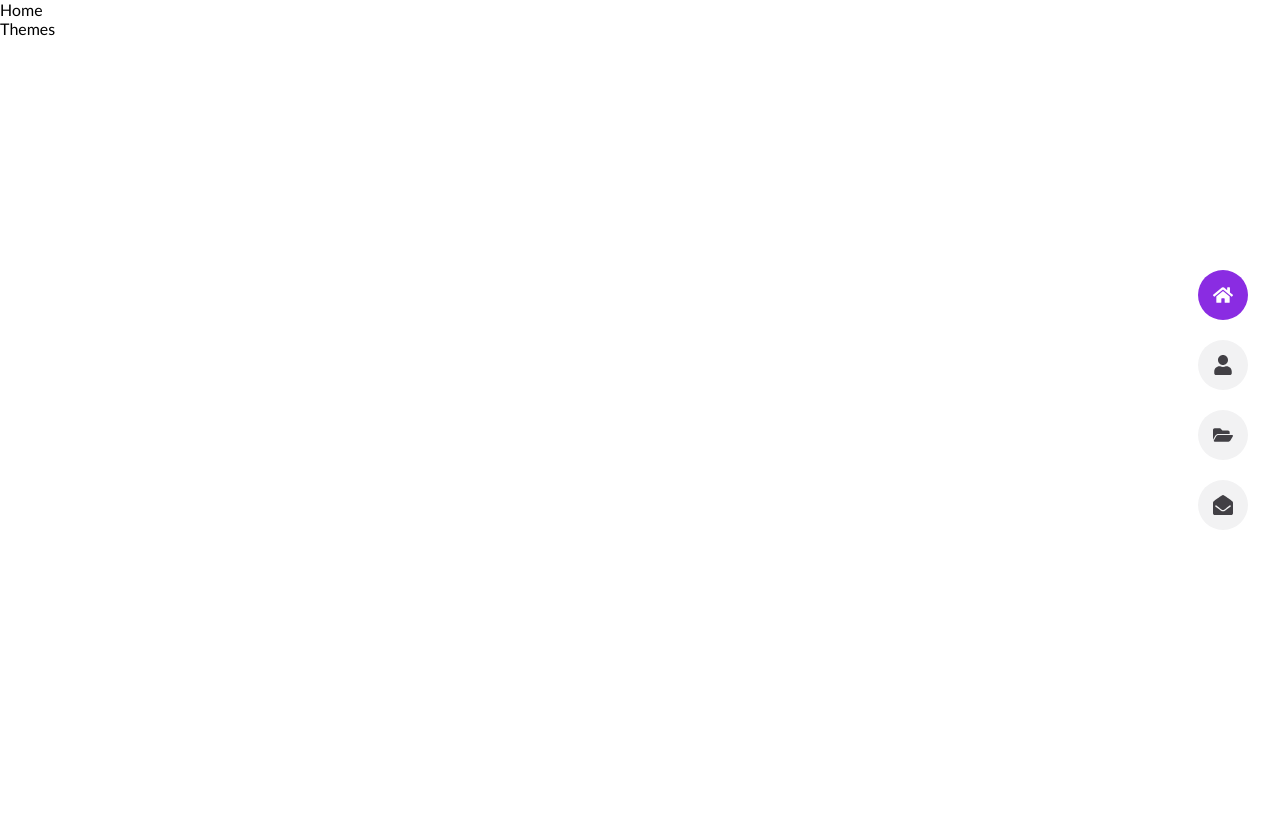
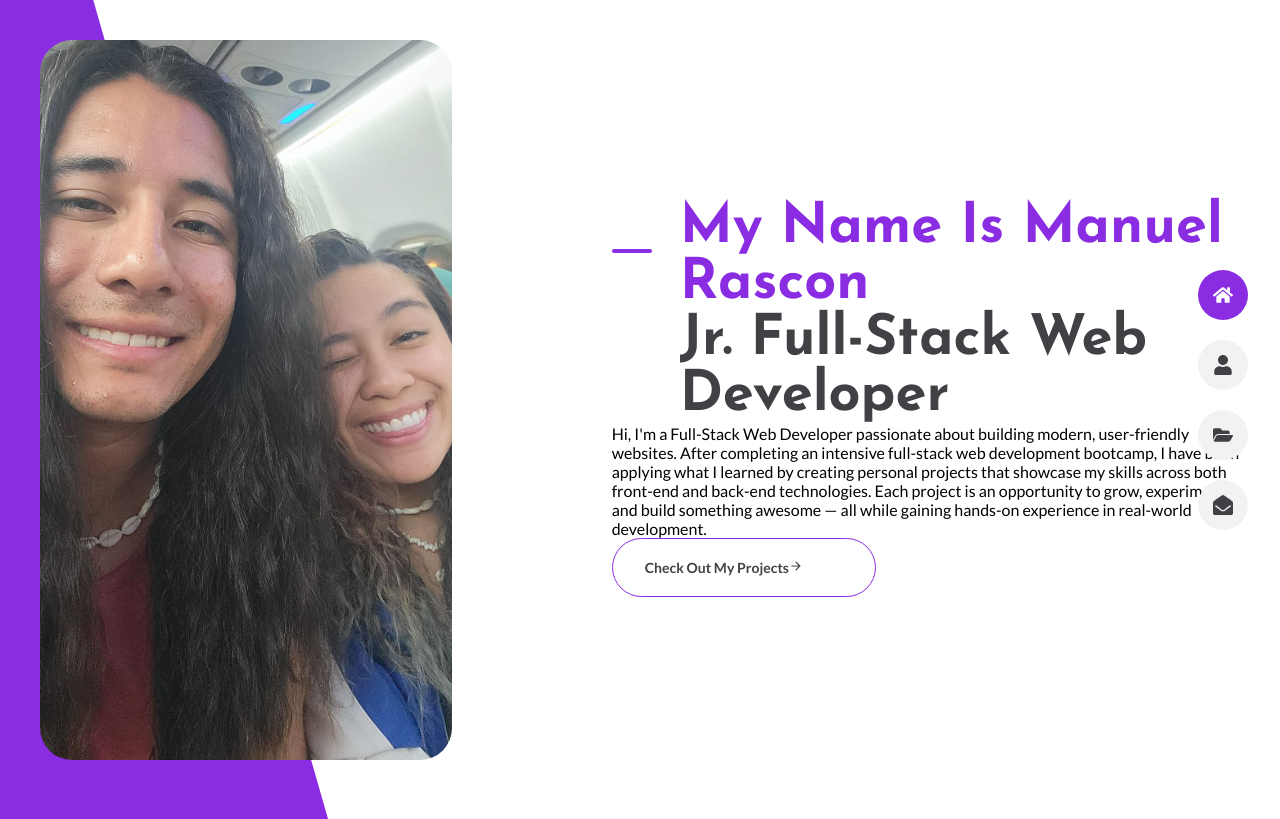
Before and after one commit to mfrascon/portfolio-website, a React (Vite) app: page / in a window 1280 px wide. Built offline with nearby package versions, Linux system fonts and the light colour scheme.

Commit message:
added styling and picture to home page

```diff
--- a/src/index.css
+++ b/src/index.css
@@ -78,7 +78,32 @@ img {
 /*=============== BASE ===============*/
 
 /*=============== REUSABLE CSS CLASSES ===============*/
+.button {
+    display: inline-block;
+    color: var(--title-color);
+    border: 1px solid var(--first-color);
+    padding: 1.25rem 4.5rem 1.25rem 2rem;
+    border-radius: 2rem;
+    font-size: var(--small-font-size);
+    font-weight: var(--weight-700);
+    position: relative;
+    overflow: hidden;
+}
 
+.button::before {
+    content: '';
+    position: absolute;
+    inset: 0;
+    background-color: var(--first-color);
+    border-radius: inherit;
+    z-index: -10;
+    transform: translateX(100%);
+    transition: transform 0.3s ease;
+}
+
+.button:hover::before {
+    transform: translateX(0);
+}
 /*=============== LAYOUT ===============*/
 .grid {
     display: grid;
--- a/src/pages/home/Home.jsx
+++ b/src/pages/home/Home.jsx
@@ -1,6 +1,33 @@
+import Profile from '../../assets/couple-pic.jpg'
+import { Link } from 'react-router';
+import { RiArrowRightLine } from "react-icons/ri";
+import './home.css';
+
 const Home = () => {
   return (
-    <div>Home</div>
+    <section className="home-container grid">
+      <img src={Profile} alt='' className='home-img' />
+
+      <div className='home-content'>
+        <h1 className='home-title'>
+          <span>My Name Is Manuel Rascon</span> <br /> Jr. Full-Stack Web Developer
+        </h1>
+
+        <p className='home-description'>
+          Hi, I'm a Full-Stack Web Developer passionate about building modern, user-friendly websites. After completing an intensive full-stack web development bootcamp, I have been applying what I learned by creating personal projects that showcase my skills across both front-end and back-end technologies. Each project is an opportunity to grow, experiment, and build something awesome — all while gaining hands-on experience in real-world development.
+        </p>
+
+        <Link to='/about' className='button'>
+          Check Out My Projects
+          <span className='button-icon'>
+            <RiArrowRightLine />
+          </span>
+        </Link>
+      </div>
+      <div className='color-block'>
+
+      </div>
+    </section>
   )
 }
 
--- a/src/pages/home/home.css
+++ b/src/pages/home/home.css
@@ -0,0 +1,52 @@
+.home-container {
+    grid-template-columns: 4.75fr 7.25fr;
+    align-items: center;
+    gap: 2rem 10rem;
+    padding: 2.5rem;
+    min-height: 100vh;
+}
+
+.home-img {
+    height: calc(100vh - 5rem);
+    width: 100%;
+    object-fit: cover;
+    border-radius: 2rem;
+    z-index: 10;
+}
+
+.home-title {
+    font-size: var(--h1-font-size);
+    padding-left: 4.25rem;
+    position: relative;
+}
+
+.home-title span {
+    color: var(--first-color);
+}
+
+.home-title::before {
+    content: '';
+    position: absolute;
+    top: 22%;
+    left: 0;
+    width: 40px;
+    height: 4px;
+    border-radius: 0.5rem;
+    background-color: var(--first-color);
+}
+
+.home-desctiption {
+    line-height: 1.75;
+    max-width: 600px;
+    margin-block: 1.5rem 2.5rem;
+}
+
+.color-block {
+    position: fixed;
+    width: 30%;
+    height: 150%;
+    background-color: var(--first-color);
+    transform: rotate(-16deg);
+    top: -12%;
+    left: -12%;
+}
```
Also changed, not shown: src/assets/couple-pic.jpg (added).
